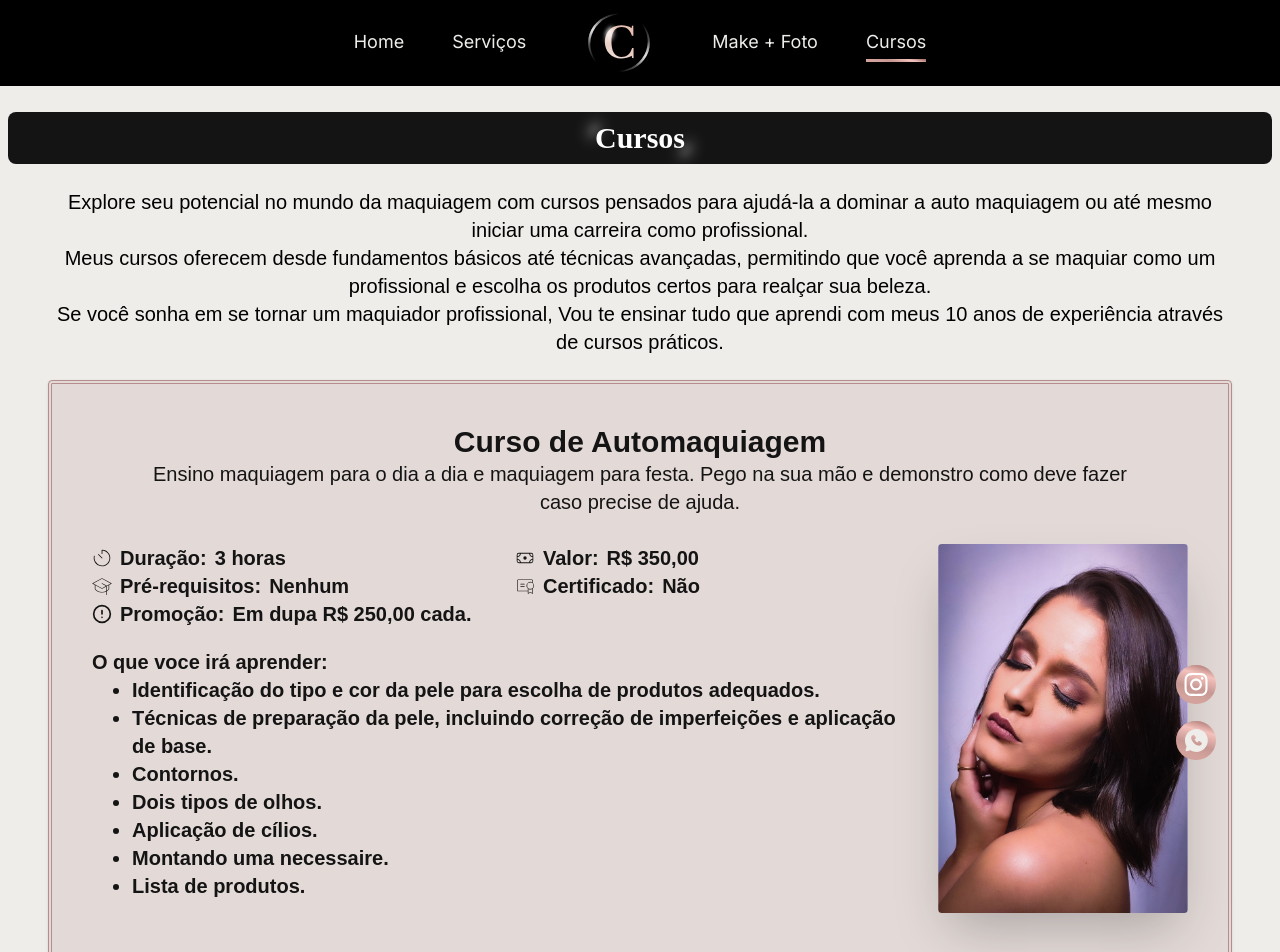
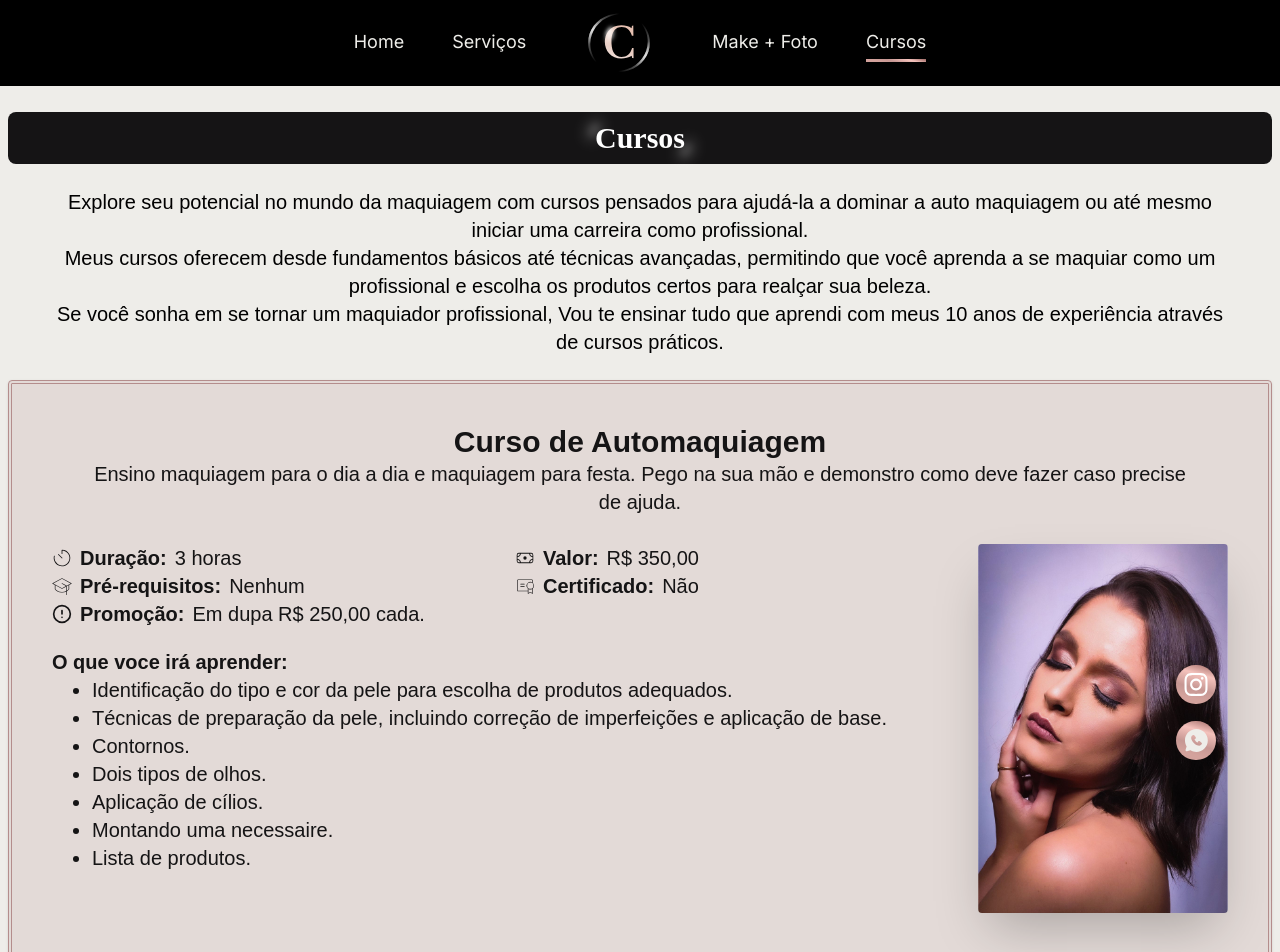
Before and after one commit to carolineconte/studioCamilaConde, a Next.js app: page /cursos in a window 1280 px wide. Shown: the top 952 px of the page. Built offline with nearby package versions, Linux system fonts and the light colour scheme.

Commit message:
responsive ajs

```diff
--- a/src/app/cursos/page.tsx
+++ b/src/app/cursos/page.tsx
@@ -104,7 +104,7 @@ export default function Cursos() {
   ];
 
   return (
-    <main className="pt-20 lg:pt-28">
+    <main className="pt-20 md:pt-24 lg:pt-28">
 
       <SectionTitle sectionTitle='Cursos' />
 
--- a/src/app/makefoto/page.tsx
+++ b/src/app/makefoto/page.tsx
@@ -26,7 +26,7 @@ export default function MakeFoto() {
   ];
 
   return (
-    <main className="pt-20 lg:pt-28 lg:px-24">
+    <main className="pt-20 md:pt-24 lg:pt-28 lg:px-24">
 
       <SectionTitle sectionTitle='Make & Foto' />
 
@@ -65,7 +65,7 @@ export default function MakeFoto() {
         <h2 className="subtitlePage">Pacotes Disponiveis</h2>
 
         <div className="border-double px-10 border-4 border-primaryBlack mx-auto rounded justify-between
-          md:py-6 md:grid grid-cols-[1fr_15px_1fr_15px_1.2fr] gap-3">
+          md:py-6 lg:grid grid-cols-[1fr_15px_1fr_15px_1.2fr] gap-3">
 
           <div className="pacotes">
             <p>Pack Glow</p>
@@ -78,7 +78,7 @@ export default function MakeFoto() {
             <span className="infosPacotes">Restante no pix ou até 2x com acréscimo da máquina</span>
           </div>
 
-          <div className="max-md:h-[2px] md:w-[2px] bg-primaryBlack/50"></div>
+          <div className="max-lg:h-[2px] lg:w-[2px] bg-primaryBlack/50"></div>
 
           <div className="pacotes">
             <p>Pack Glow Up</p>
@@ -93,7 +93,7 @@ export default function MakeFoto() {
             <span className="infosPacotes">Restante no pix ou até 4x com acréscimo da máquina</span>
           </div>
 
-          <div className="max-md:h-[2px] md:w-[2px] bg-primaryBlack/50"></div>
+          <div className="max-lg:h-[2px] lg:w-[2px] bg-primaryBlack/50"></div>
 
           <div className="pacotes">
             <p>Girl Boss</p>
--- a/src/app/servicos/page.tsx
+++ b/src/app/servicos/page.tsx
@@ -6,7 +6,7 @@ import ServicosGallery from "@/components/layout/ServicosGallery";
 export default function Servicos() {
 
   return (
-    <main className="pt-20 lg:pt-28 lg:px-24">
+    <main className="pt-20 md:pt-24 lg:pt-28 lg:px-24">
 
       <SectionTitle sectionTitle='Serviços' />
 
--- a/src/components/CardCursos.tsx
+++ b/src/components/CardCursos.tsx
@@ -38,15 +38,15 @@ function CardCursos({ title, duration, price, description, includes, require, ce
       opacity: opacityProgress
     }} className="mb-3 sm:mb-8 last:mb-0 group text-left flex items-center justify-center">
 
-      <section className="w-full px-2 py-5 md:py-10 md:px-10 md:mx-10 border-double border-4 border-rose shadow rounded  text-xl text-primaryBlack bg-rose/20">
+      <section className="w-full px-2 py-5 md:py-10 md:px-10  border-double border-4 border-rose shadow rounded  text-xl text-primaryBlack bg-rose/20">
 
         <h1 className="text-3xl text-center font-semibold">{title}</h1>
         <p className="font-light text-center md:px-10 mb-5">{description}</p>
 
         <div className="pt-2 w-full flex">
 
-          <div className="grow font-semibold">
-            <div className="md:grid grid-cols-2 w-[100%]">
+          <div className="grow">
+            <div className="lg:grid grid-cols-2 w-[100%]">
             <p className="flex items-center gap-2"><CiTimer /> <strong>Duração:</strong> {duration}</p>
             <p className="flex items-center gap-2"><CiMoneyBill /><strong>Valor:</strong> {price}</p>
             <p className="flex flex-wrap items-center gap-2"><PiGraduationCapThin /> <strong>Pré-requisitos:</strong>{require}</p>
--- a/src/components/layout/Carrossel.tsx
+++ b/src/components/layout/Carrossel.tsx
@@ -11,7 +11,7 @@ import Card from "../Card";
 
 function Carrossel() {
   return (
-    <section className="mx-auto mt-3 mb-16 relative md:-mt-24 md:w-[100%] lg:w-[75%] lg:-mt-40">
+    <section className="mx-auto mt-3 mb-16 relative md:-mt-24 md:w-[100%] xl:w-[75%] lg:-mt-40">
       <Carousel>
         <CarouselContent>
           <CarouselItem className=" md:basis-1/3 lg:basis-1/3">
--- a/src/components/layout/ServicosGallery.tsx
+++ b/src/components/layout/ServicosGallery.tsx
@@ -155,7 +155,7 @@ function ServicosGallery() {
   return (
     <div className="py-4 px-2 mx-auto max-w-screen-xl sm:py-4">
 
-      <div className="grid grid-cols-1 sm:grid-cols-2 md:grid-cols-3 gap-4 h-[40vh]">
+      <div className="grid grid-cols-1 sm:grid-cols-2 md:grid-cols-3 gap-4 md:h-[40vh]">
         <CardServicos setExibir={setExibir} src={'/13.png'} setar={servicosMaquiagemPenteado} text={'Maquiagem & Penteados'} />
         <CardServicos setExibir={setExibir} src={'/cabelos.jpg'} setar={servicosCabelos} text={'Cabelos'} />
         <CardServicos setExibir={setExibir} src={'/12.png'} setar={servicosNoiva} text={'Noivas'} />
```
